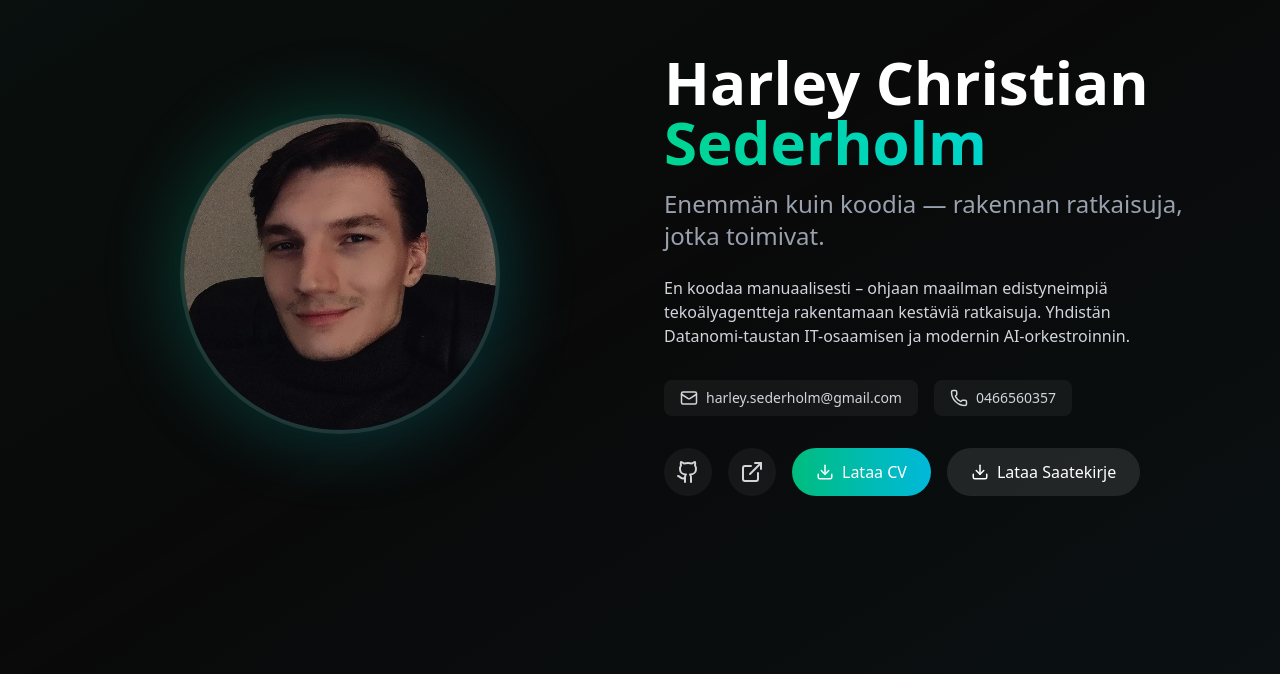
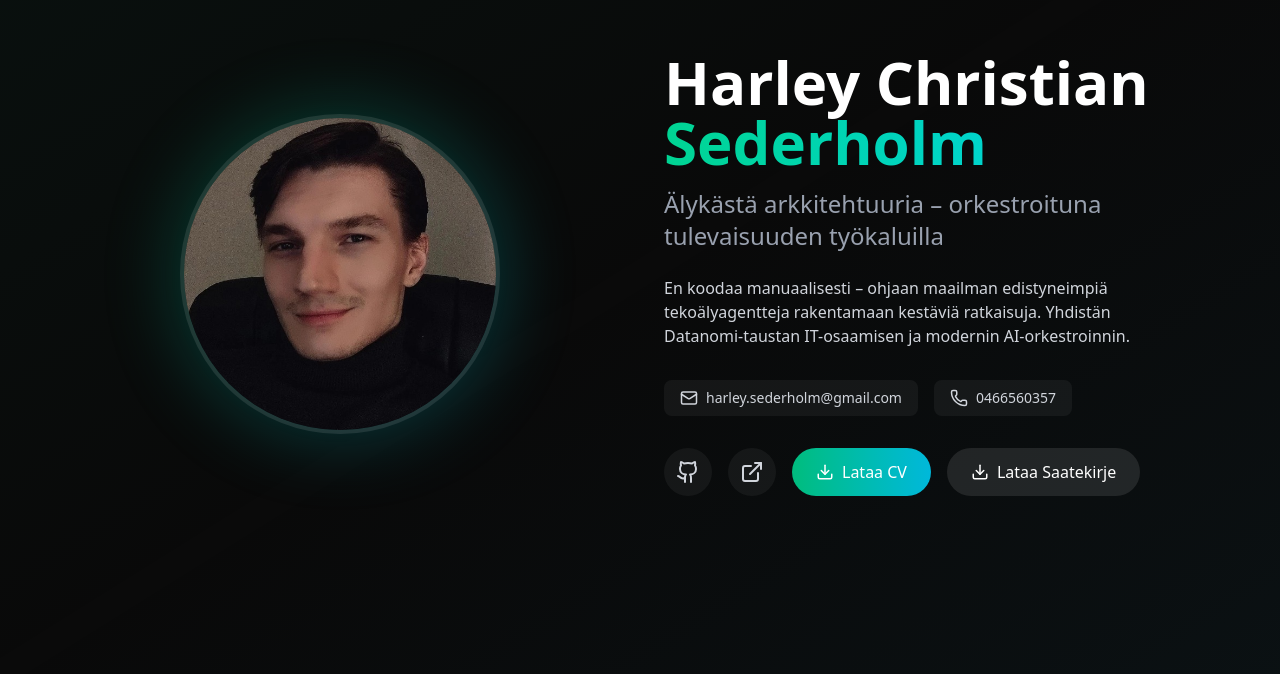
Before and after one commit to harleysederholm-alt/Tiedot, a Next.js app: page / in a window 1280 px wide. Shown: the part 126-800 px from the top of the page. Built offline with nearby package versions, Linux system fonts and the light colour scheme.

Commit message:
feat: update hero tagline to Älykästä arkkitehtuuria

```diff
--- a/src/components/Hero.tsx
+++ b/src/components/Hero.tsx
@@ -41,7 +41,7 @@ export default function Hero() {
           </h1>
 
           <p className="text-xl md:text-2xl text-gray-400 mb-6">
-            Enemmän kuin koodia — rakennan ratkaisuja, jotka toimivat.
+            Älykästä arkkitehtuuria – orkestroituna tulevaisuuden työkaluilla
           </p>
 
           <p className="text-gray-300 mb-8 max-w-lg">
```
